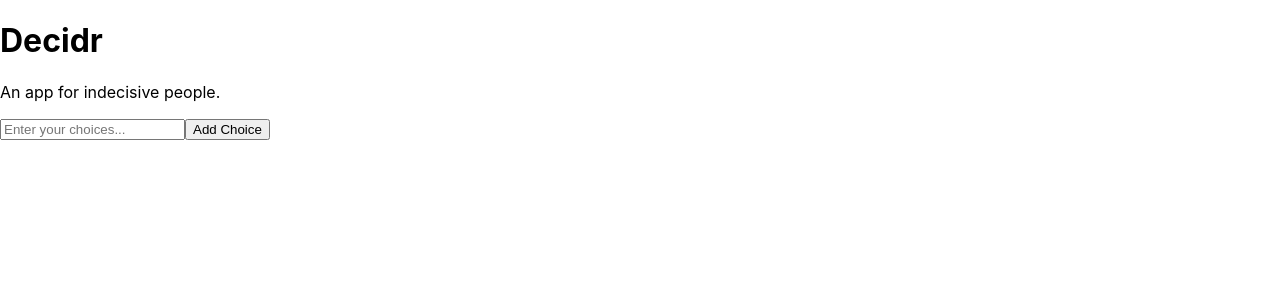
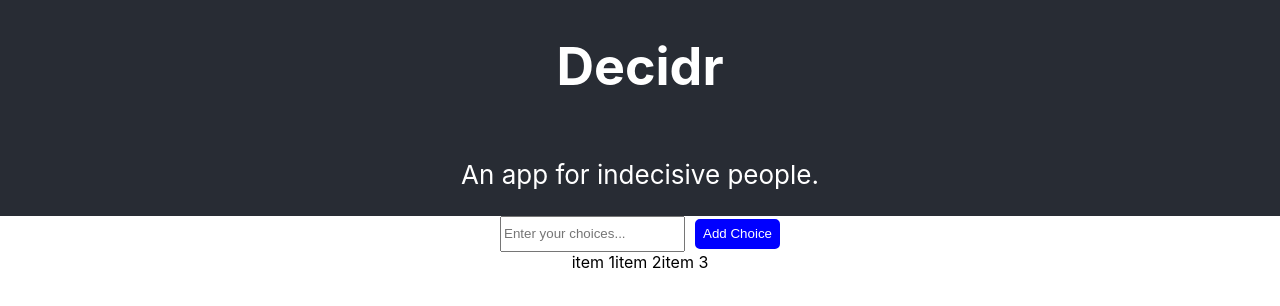
Before and after one commit to garanico/decidr-app, a React (Create React App) app: page / in a window 1280 px wide. Shown: the top 306 px of the page. Built offline with nearby package versions, Linux system fonts and the light colour scheme.

Commit message:
commit to switch branches

```diff
--- a/src/App.css
+++ b/src/App.css
@@ -4,7 +4,7 @@
 
 .App-header {
   background-color: #282c34;
-  min-height: 100vh;
+  /* min-height: 100vh; */
   display: flex;
   flex-direction: column;
   align-items: center;
@@ -16,3 +16,29 @@
 .App-link {
   color: #61dafb;
 }
+
+.Input-form {
+  display: flex;
+
+}
+
+.input-field {
+  margin-right: 10px;
+  height: 30px;
+}
+
+.add-btn {
+  background-color: blue;
+  border-color:blue;
+  border-radius: 5px;
+  border-style: solid;
+  color: white;
+  height: 30px;
+}
+
+.list-container{
+  border-color:red;
+  border-style: solid;
+  align-items: 'center';
+  justify-content: 'flex-start';
+}
--- a/src/App.js
+++ b/src/App.js
@@ -1,8 +1,10 @@
 import { useState } from 'react';
+import './App.css';
 
 //components
 import Header from './components/Header';
 import InputForm from './components/InputForm';
+//import List from './components/List';
 
 function App() {
   const [listContainer, setListContainer] = useState(["item 1", "item 2", "item 3"]);
@@ -11,6 +13,7 @@ function App() {
     <div className="App">
       <Header />
       <InputForm />
+    {listContainer}
     </div>
   );
 }
--- a/src/components/InputForm.js
+++ b/src/components/InputForm.js
@@ -1,11 +1,33 @@
-import React from 'react'
+import React, { useState } from 'react';
+import '../App.css';
 
 function InputForm() {
+    const [listContainer, setListContainer] = useState(["item 1", "item 2", "item 3"]);
+    const {input, setInput} = useState('');
+
+    const handleSubmit = e => {
+        e.preventDefault();
+
+        const addToList = () => {
+            setListContainer([...listContainer, { item: input}])
+        }
+    }
+
+    const addToList = () => {
+        setListContainer([...listContainer, { item: input}])
+    }
+
     return (
         <>
-        <form>
-            <input type="text" placeholder="Enter your choices..." />
-            <button>Add Choice</button>
+        <form className="input-form" onSubmit={handleSubmit}>
+            <input
+            type="text"
+            placeholder="Enter your choices..."
+            value={input}
+            name="text"
+            className="input-field"
+            />
+            <button className="add-btn">Add Choice</button>
         </form>
         </>
     )
--- /dev/null
+++ b/src/components/List.js
@@ -0,0 +1,16 @@
+import React from 'react';
+import '../App.css';
+
+
+function List({listContainer}) {
+
+
+    return (
+        <div className="list-container">
+           <p>{listContainer}</p>
+
+        </div>
+    )
+}
+
+export default List
```
